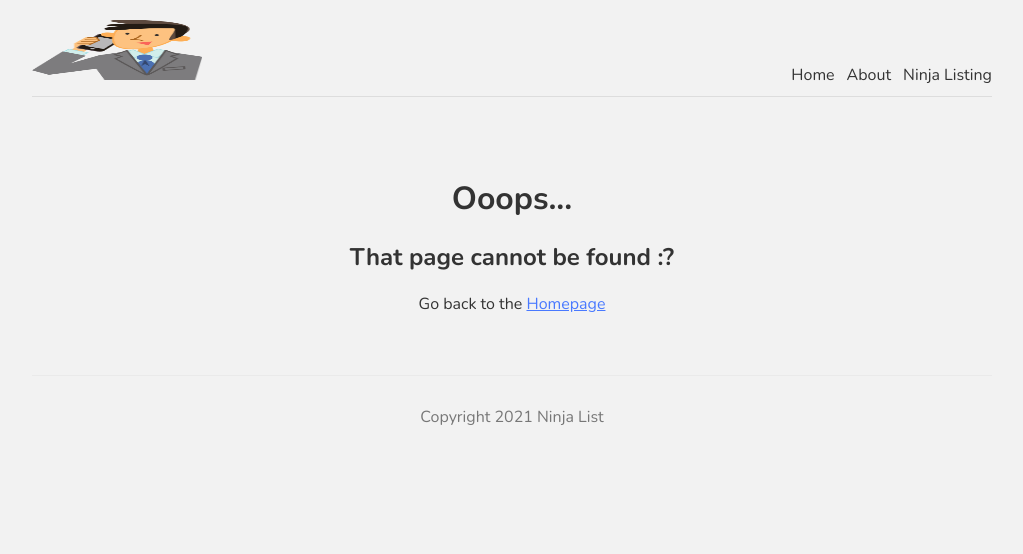
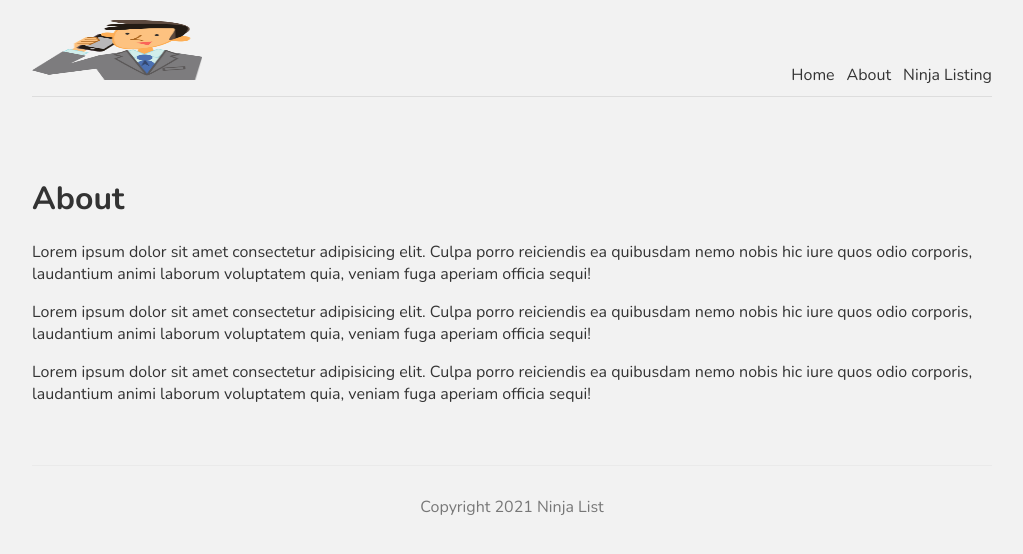
Before and after one commit to vorachaitya/NextJS, a Next.js app in the folder my-app/: page /about in a window 1280 px wide. Before the commit this address had no page. Shown: the top 554 px of the page, without its empty margins (128-1151 px from the left). Built offline with nearby package versions, Linux system fonts and the light colour scheme.

Commit message:
AboutUs page created

```diff
--- /dev/null
+++ b/my-app/pages/about.js
@@ -0,0 +1,35 @@
+import Head from "next/head";
+
+const About = () => {
+  return (
+    <>
+      <Head>
+        <title>Ninja List | Home</title>
+        <meta name="keywords" content="ninjas" />
+      </Head>
+      <div>
+        <h1>About</h1>
+        <p>
+          Lorem ipsum dolor sit amet consectetur adipisicing elit. Culpa porro
+          reiciendis ea quibusdam nemo nobis hic iure quos odio corporis,
+          laudantium animi laborum voluptatem quia, veniam fuga aperiam officia
+          sequi!
+        </p>
+        <p>
+          Lorem ipsum dolor sit amet consectetur adipisicing elit. Culpa porro
+          reiciendis ea quibusdam nemo nobis hic iure quos odio corporis,
+          laudantium animi laborum voluptatem quia, veniam fuga aperiam officia
+          sequi!
+        </p>
+        <p>
+          Lorem ipsum dolor sit amet consectetur adipisicing elit. Culpa porro
+          reiciendis ea quibusdam nemo nobis hic iure quos odio corporis,
+          laudantium animi laborum voluptatem quia, veniam fuga aperiam officia
+          sequi!
+        </p>
+      </div>
+    </>
+  );
+};
+
+export default About;
```
